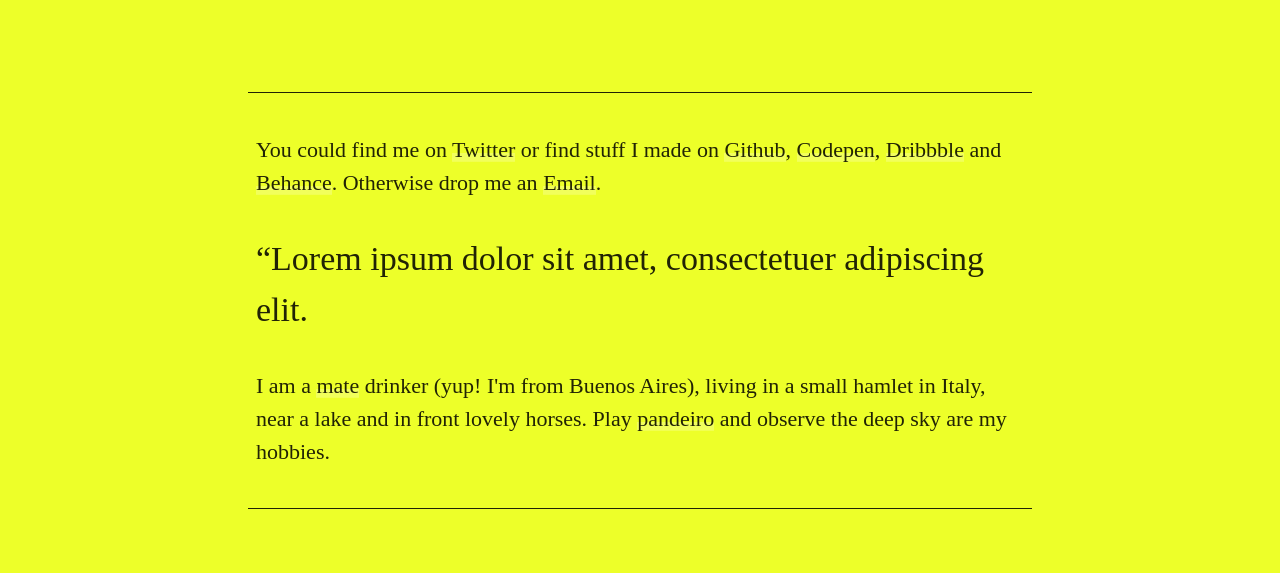
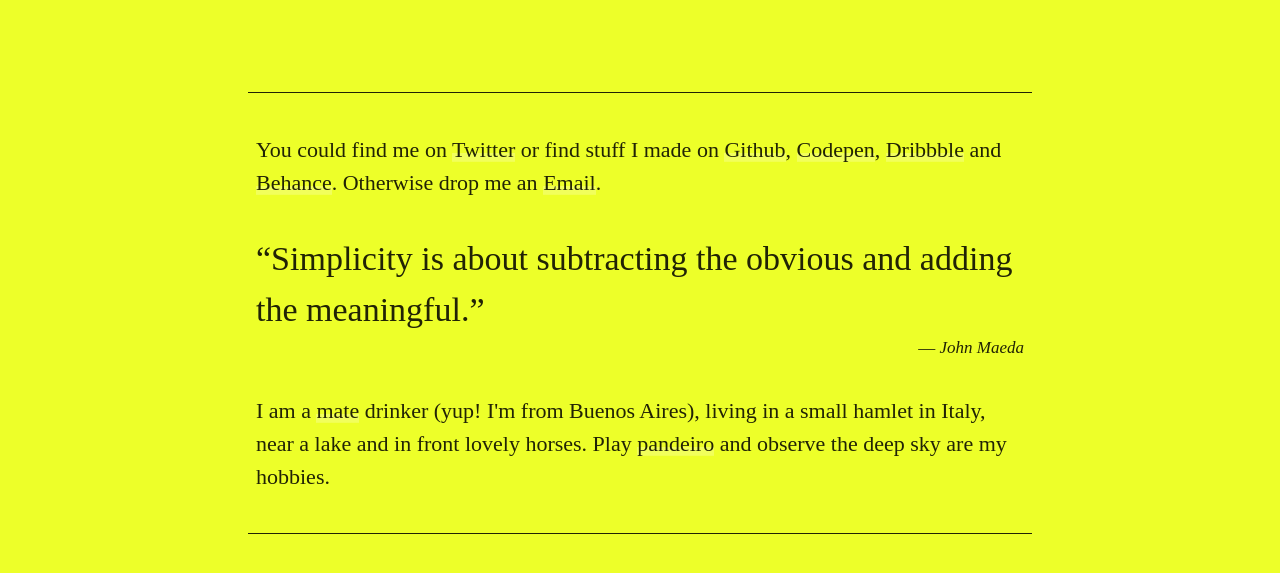
Before and after one commit to elrumordelaluz/elrumordelaluz, a Gatsby site: page / in a window 1280 px wide. Shown: the part 585-1158 px from the top of the page. Built offline with nearby package versions, Linux system fonts and the light colour scheme; Gatsby itself is replaced by a stand-in of ours; a web font is replaced by a local one.

Commit message:
Upadate quote

```diff
--- a/src/pages/index.js
+++ b/src/pages/index.js
@@ -83,9 +83,13 @@ const IndexPage = () => (
           </a>
           .
         </p>
-        <p className={styles.quote}>
-          “Lorem ipsum dolor sit amet, consectetuer adipiscing elit.
-        </p>
+        <blockquote className={styles.quote}>
+          “Simplicity is about subtracting the obvious and adding the
+          meaningful.”
+          <footer>
+            — <cite>John Maeda</cite>
+          </footer>
+        </blockquote>
         <p>
           I am a{' '}
           <a
--- a/src/pages/index.module.css
+++ b/src/pages/index.module.css
@@ -118,6 +118,12 @@
 .quote {
   font-size: 34px;
   padding: 1em 0;
+  margin: 0;
+}
+
+.quote footer {
+  font-size: 0.5em;
+  text-align: right;
 }
 
 @media (min-width: 960px) {
```
